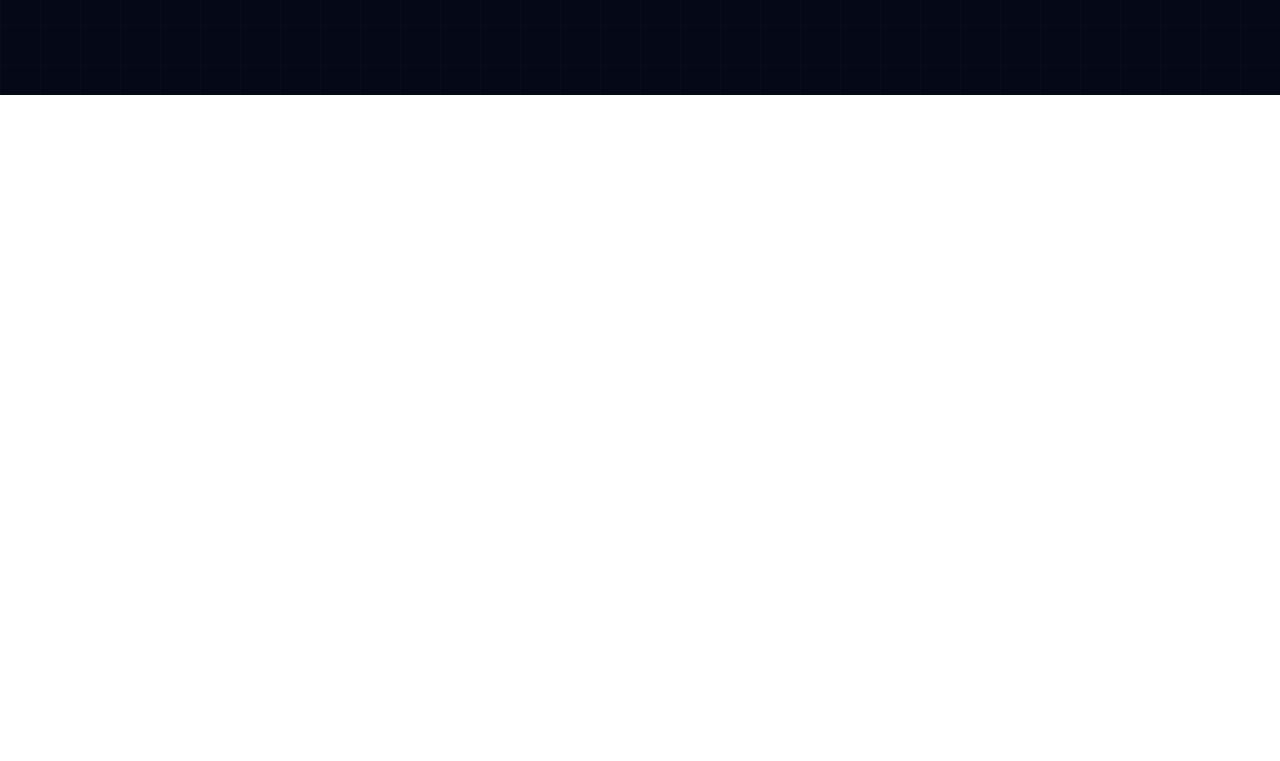
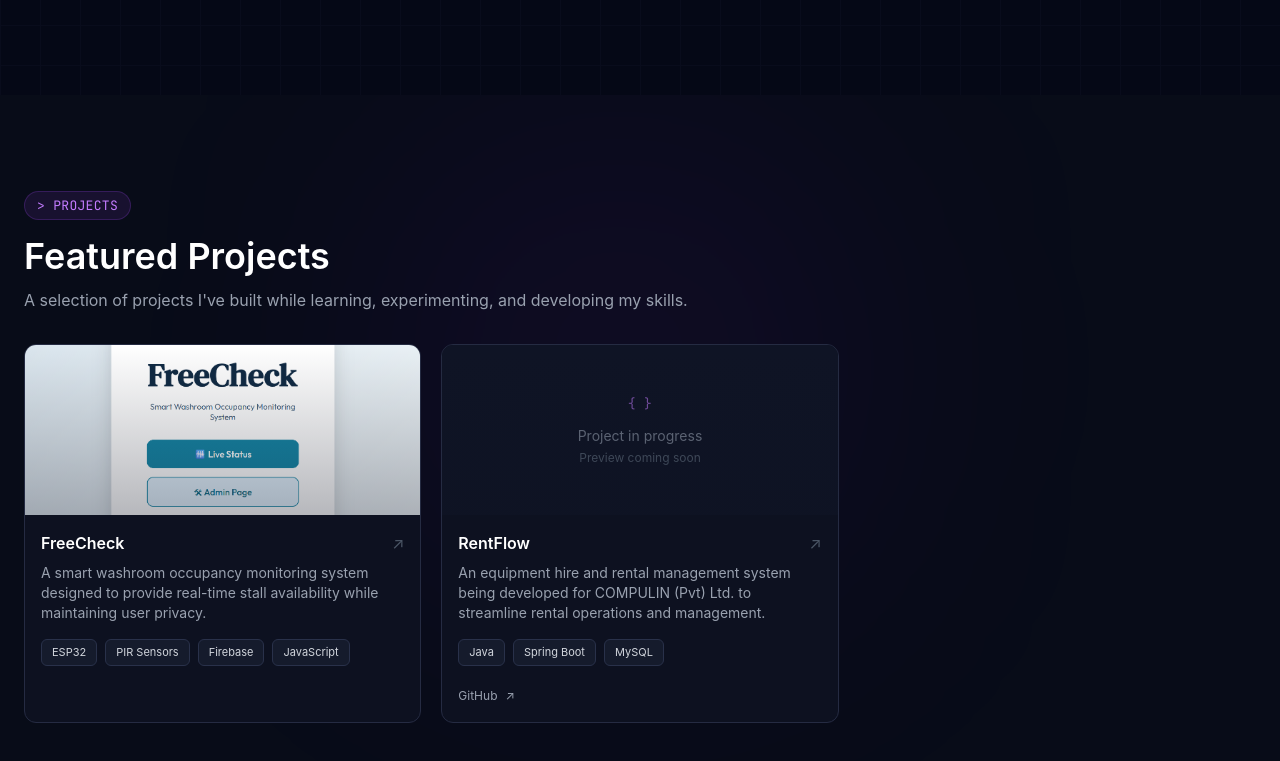
Before and after one commit to IT25104032/Onadi-Developer-Portfolio, a React (Vite) app: page / in a window 1280 px wide. Shown: the part 1793-2554 px from the top of the page. Before the commit the page ends 1888 px from the top, so only its background shows below. Built offline with nearby package versions, Linux system fonts and the light colour scheme.

Commit message:
Projects section update

```diff
--- a/src/App.jsx
+++ b/src/App.jsx
@@ -1,6 +1,7 @@
 import Navbar from "./components/Navbar";
 import Hero from "./components/Hero";
 import About from "./components/About";
+import Projects from "./components/Projects";
 
 function App() {
   return (
@@ -8,6 +9,7 @@ function App() {
       <Navbar />
       <Hero />
       <About />
+      <Projects />
     </div>
   );
 }
--- a/src/components/About.jsx
+++ b/src/components/About.jsx
@@ -121,7 +121,7 @@ function About() {
 
                         {/* IMAGE */}
                         <img
-                            src="/about.jpg"  // 🔥 replace with your image
+                            src="/about.jpg"
                             alt="about"
                             className="w-[800px] rounded-2xl border border-[#2A2F45] relative z-10 object-cover mt-5 -mt-40"
                         />
--- a/src/components/Hero.jsx
+++ b/src/components/Hero.jsx
@@ -168,7 +168,7 @@ function Hero() {
 
                     <div className="bg-[#0D1124] border border-[#2A2F45] rounded-xl p-6 text-center">
                         <p className="text-purple-400 text-2xl mb-2">💻</p>
-                        <h2 className="text-white text-2xl font-semibold">10+</h2>
+                        <h2 className="text-white text-2xl font-semibold">5+</h2>
                         <p className="text-gray-400 text-sm">Projects Completed</p>
                     </div>
 
--- /dev/null
+++ b/src/components/Projects.jsx
@@ -0,0 +1,276 @@
+import portfolio from "../data/portfolio.json";
+
+function Projects() {
+  return (
+    <section
+      id="projects"
+      className="relative py-24 px-6 bg-[#080C18] overflow-hidden"
+    >
+
+      {/* ========================= */}
+      {/* BACKGROUND GLOW */}
+      {/* ========================= */}
+
+      <div className="absolute top-20 left-1/3 w-96 h-96 bg-purple-600/10 rounded-full blur-[140px]"></div>
+
+
+      <div className="max-w-7xl mx-auto relative z-10">
+
+
+        {/* ========================= */}
+        {/* SECTION HEADER */}
+        {/* ========================= */}
+
+        <div className="mb-8">
+
+          {/* Small label */}
+          <div className="inline-flex items-center px-3 py-1 rounded-full bg-purple-500/10 border border-purple-500/20 mb-4">
+
+            <span className="terminal-font text-[10px] text-purple-400">
+              &gt; PROJECTS
+            </span>
+
+          </div>
+
+
+          <h2 className="text-3xl md:text-4xl font-semibold text-white">
+            Featured Projects
+          </h2>
+
+
+          <p className="mt-3 text-gray-400 max-w-2xl">
+            A selection of projects I've built while learning,
+            experimenting, and developing my skills.
+          </p>
+
+        </div>
+
+
+        {/* ========================= */}
+        {/* PROJECT GRID */}
+        {/* ========================= */}
+
+        <div className="grid md:grid-cols-2 lg:grid-cols-3 gap-5">
+
+          {portfolio.projects.map((project, index) => (
+
+            <div
+              key={index}
+              className="
+                group
+                bg-[#0D1120]
+                border
+                border-[#252B42]
+                rounded-xl
+                overflow-hidden
+                transition-all
+                duration-300
+                hover:-translate-y-1
+                hover:border-purple-500/40
+                hover:shadow-[0_15px_40px_rgba(124,58,237,0.12)]
+              "
+            >
+
+              {/* ========================= */}
+              {/* PROJECT IMAGE AREA */}
+              {/* ========================= */}
+
+              <div
+                className="
+                  relative
+                  w-full
+                  h-[170px]
+                  overflow-hidden
+                  bg-[#111625]
+                "
+              >
+
+                {/* FREECHECK IMAGE */}
+
+                {project.image === "freecheck" && (
+
+                  <img
+                    src="/freecheck.png"
+                    alt={project.title}
+                    className="
+                      w-full
+                      h-full
+                      object-cover
+                      transition-transform
+                      duration-500
+                      group-hover:scale-105
+                    "
+                  />
+
+                )}
+
+
+                {/* RENTFLOW PLACEHOLDER */}
+
+                {project.image === "rentflow" && (
+
+                  <div
+                    className="
+                      w-full
+                      h-full
+                      flex
+                      flex-col
+                      items-center
+                      justify-center
+                      bg-[#0F1425]
+                    "
+                  >
+
+                    <div
+                      className="
+                        text-3xl
+                        text-purple-400
+                        opacity-60
+                        terminal-font
+                        mb-3
+                      "
+                    >
+                      {"{ }"}
+                    </div>
+
+
+                    <p className="text-sm text-gray-500">
+                      Project in progress
+                    </p>
+
+
+                    <p className="text-xs text-gray-600 mt-1">
+                      Preview coming soon
+                    </p>
+
+                  </div>
+
+                )}
+
+
+                {/* Dark overlay */}
+
+                <div
+                  className="
+                    absolute
+                    inset-0
+                    bg-gradient-to-t
+                    from-[#0D1120]/30
+                    to-transparent
+                    pointer-events-none
+                  "
+                />
+
+              </div>
+
+
+              {/* ========================= */}
+              {/* PROJECT CONTENT */}
+              {/* ========================= */}
+
+              <div className="p-4">
+
+
+                {/* PROJECT TITLE */}
+
+                <div className="flex items-center justify-between">
+
+                  <h3 className="text-base font-semibold text-white">
+                    {project.title}
+                  </h3>
+
+
+                  <span
+                    className="
+                      text-gray-600
+                      group-hover:text-purple-400
+                      transition
+                    "
+                  >
+                    ↗
+                  </span>
+
+                </div>
+
+
+                {/* DESCRIPTION */}
+
+                <p className="mt-2 text-sm text-gray-400 leading-5">
+                  {project.description}
+                </p>
+
+
+                {/* ========================= */}
+                {/* TECHNOLOGIES */}
+                {/* ========================= */}
+
+                <div className="flex flex-wrap gap-2 mt-4">
+
+                  {project.technologies.map((tech) => (
+
+                    <span
+                      key={tech}
+                      className="
+                        px-2.5
+                        py-1
+                        rounded-md
+                        text-[11px]
+                        bg-[#151B2C]
+                        border
+                        border-[#29314A]
+                        text-gray-300
+                      "
+                    >
+                      {tech}
+                    </span>
+
+                  ))}
+
+                </div>
+
+
+                {/* ========================= */}
+                {/* GITHUB LINK */}
+                {/* ========================= */}
+
+                {project.github && (
+
+                  <div className="mt-4">
+
+                    <a
+                      href={project.github}
+                      target="_blank"
+                      rel="noopener noreferrer"
+                      className="
+                        inline-flex
+                        items-center
+                        gap-2
+                        text-xs
+                        text-gray-400
+                        hover:text-purple-400
+                        transition
+                      "
+                    >
+                      GitHub
+                      <span>↗</span>
+                    </a>
+
+                  </div>
+
+                )}
+
+              </div>
+
+            </div>
+
+          ))}
+
+        </div>
+
+      </div>
+
+    </section>
+  );
+}
+
+export default Projects;
--- a/src/data/portfolio.json
+++ b/src/data/portfolio.json
@@ -0,0 +1,26 @@
+{
+  "projects": [
+    {
+      "title": "FreeCheck",
+      "description": "A smart washroom occupancy monitoring system designed to provide real-time stall availability while maintaining user privacy.",
+      "technologies": [
+        "ESP32",
+        "PIR Sensors",
+        "Firebase",
+        "JavaScript"
+      ],
+      "image": "freecheck"
+    },
+    {
+      "title": "RentFlow",
+      "description": "An equipment hire and rental management system being developed for COMPULIN (Pvt) Ltd. to streamline rental operations and management.",
+      "technologies": [
+        "Java",
+        "Spring Boot",
+        "MySQL"
+      ],
+      "image": "rentflow",
+      "github": "YOUR_GITHUB_LINK_HERE"
+    }
+  ]
+}
```
Also changed, not shown: public/freecheck.png (added).
